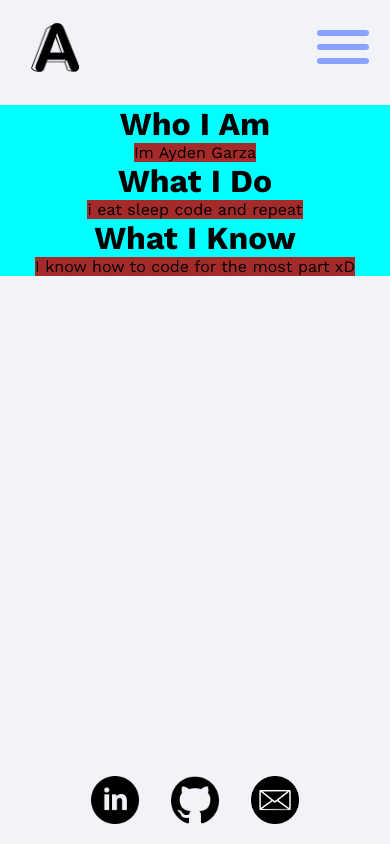
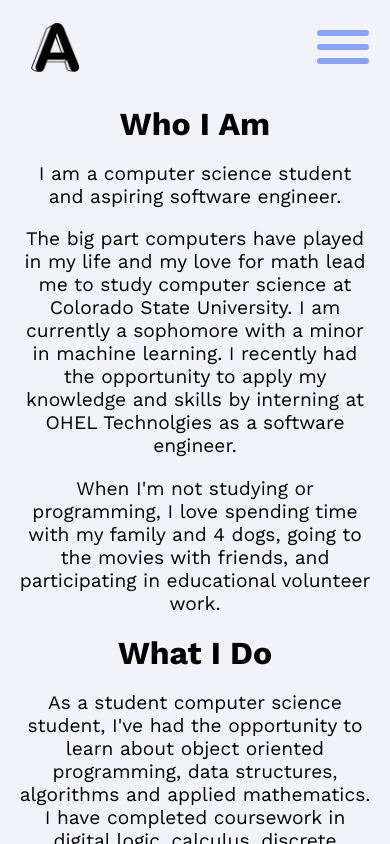
Before and after one commit to AydenGarza/aydengarza.github.io, a React (Create React App) app in the folder personal-website/: page /about in a window 390 px wide. Built offline with nearby package versions, Linux system fonts and the light colour scheme.

Commit message:
Finished about page, fixed scrolling issues on about page

```diff
--- a/personal-website/src/components/header.jsx
+++ b/personal-website/src/components/header.jsx
@@ -91,6 +91,4 @@ function Header( {className}){
     return pageWidth > 870 ? <NavBarRegular className = {className}/> : <NavBarHamburger className = {className}/>
 }
 
-
-
 export default Header;
--- a/personal-website/src/pages/About.jsx
+++ b/personal-website/src/pages/About.jsx
@@ -10,25 +10,39 @@ function About(){
 
             <div className={AboutPageStyle.questionAnswerBlock}>
                 <span className={AboutPageStyle.headerQuestion}>Who I Am</span>
-                <span className={AboutPageStyle.answer}>Im Ayden Garza</span>
+                <span className={AboutPageStyle.answer}>
+
+                    <p>I am a computer science student and aspiring software engineer.</p>
+
+                    <p>The big part computers have played in my life and my love for math lead me to study computer science at Colorado
+                    State University. I am currently a sophomore with a minor in machine learning. I recently had the opportunity to apply my knowledge and skills by interning at OHEL Technolgies as a software engineer.</p>
+
+
+                    <p>When I'm not studying or programming, I love spending time with my family and 4 dogs,
+                    going to the movies with friends, and participating in educational volunteer work.</p>
+                </span>
             </div>
 
             <div className={AboutPageStyle.questionAnswerBlock}>
                 <span className={AboutPageStyle.headerQuestion}>What I Do</span>
-                <span className={AboutPageStyle.answer}>i eat sleep code and repeat</span>
-            </div>
-
-            <div className={AboutPageStyle.questionAnswerBlock}>
-                <span className={AboutPageStyle.headerQuestion}>What I Know</span>
-                <span className={AboutPageStyle.answer}>I know how to code for the most part xD</span>
-            </div>
 
 
+                <span className={AboutPageStyle.answer}>
+                    <p>
+                        As a student computer science student, I've had the opportunity to learn about object oriented programming, data structures, algorithms and applied mathematics. I have completed coursework in
+                        digital logic, calculus, discrete mathematics, object oriented programming, and graph theory. I'm also excited to be studying data structures and linear algebra this coming Fall 2024 semester.
+                    </p>
 
+                    <p>
+                        Outside of the classroom, I look for opportunities to apply my skills in a professional working environment. I had such an opportunity this past Spring 2024 semester as a software engineering intern at OHEL Technologies.
+                        During my time at OHEL, I used my skills in Python and the ELK stack to work on an AI shopping assistant with a small team of other software engineers.
+                    </p>
+
+                </span>
+            </div>
         </div>
-
+        <Footer></Footer>
     </div>
-    <Footer></Footer>
     </>
 }
 
--- a/personal-website/src/pages/About.module.css
+++ b/personal-website/src/pages/About.module.css
@@ -10,7 +10,7 @@
     flex-direction: column;
     width: 100%;
     align-items: center;
-
+    width:100vw;
 }
 
 .headerQuestion{
@@ -19,14 +19,36 @@
 }
 
 .answer{
-    background-color: brown;
+    width: 70%;
+    font-size: 1.5rem;
 }
 
 .questionAnswerBlock{
-    background-color: aqua;
     display: flex;
     flex-direction: column;
     width: 100%;
     justify-content: center;
     align-items: center;
+    text-align: center;
 }
+
+@media (max-width:1000px){
+    .answer{
+        width: 75%;
+        font-size: 1.3rem;
+    }
+}
+
+@media (max-width:750px){
+    .answer{
+        width: 85%;
+        font-size: 1.3rem;
+    }
+}
+
+@media (max-width:500px){
+    .answer{
+        width: 90%;
+        font-size: 1.2rem;
+    }
+}
--- a/personal-website/src/pages/Home.jsx
+++ b/personal-website/src/pages/Home.jsx
@@ -1,8 +1,6 @@
 import Header from '../components/Header.jsx';
+import Footer from '../components/Footer.jsx'
 import HomePageStyle from './Home.module.css';
-import linkedInIcon from './icons/linkedinicon.png';
-import githubIcon from './icons/ghicon.png';
-import emailIcon from './icons/emailicon.png';
 import {Link} from 'react-router-dom';
 import headShot from './images/headshot.jpeg';
 
@@ -24,20 +22,15 @@ function Home() {
                 </div>
 
                 <main className={HomePageStyle.content}>
-                    Welcome to my site! I'm a computer science student at Colorado State University and a software engineering intern at OHEL Technologies. A <div className={HomePageStyle.KeepTogether}><Link to="/about" className={HomePageStyle.InParaLink}>tech nerd at heart</Link></div>, I love all things software, math, and machine learning. Some of my recent projects involve digital logic and legendary knights, <div className={HomePageStyle.KeepTogether}><Link to="/projects" className={HomePageStyle.InParaLink}>check them out</Link></div>!
+                    Welcome to my site! I'm a computer science student at Colorado State University and a software engineering intern at OHEL Technologies. A
+                    <div className={HomePageStyle.KeepTogether}><Link to="/about" className={HomePageStyle.InParaLink}>tech nerd at heart</Link></div>,
+                     I love all things software, math, and machine learning. Some of my recent projects involve digital logic and legendary knights,
+                      <div className={HomePageStyle.KeepTogether}><Link to="/projects" className={HomePageStyle.InParaLink}>check them out</Link></div>!
                 </main>
-                {/* width 870 is when stuff starts looking bad */}
-
             </div>
 
         </div>
-
-        <ul className = {HomePageStyle.IconList}>
-            <li><a href="https://linkedin.com/in/ayden-garza" target="_blank" rel="noreferrer"><img src={linkedInIcon} alt="LinkedIn" className= {HomePageStyle.SocialIcon}/></a></li>
-            <li><a href="https://github.com/AydenGarza" target="_blank" rel="noreferrer"><img src={githubIcon} alt="GitHub" className={HomePageStyle.SocialIcon}/></a></li>
-            <li><a href="mailto:aydenjgarza@gmail.com" ><img src={emailIcon} alt="Email" className={HomePageStyle.SocialIcon}/></a></li>
-        </ul>
-
+        <Footer></Footer>
     </>
 }
 
```
